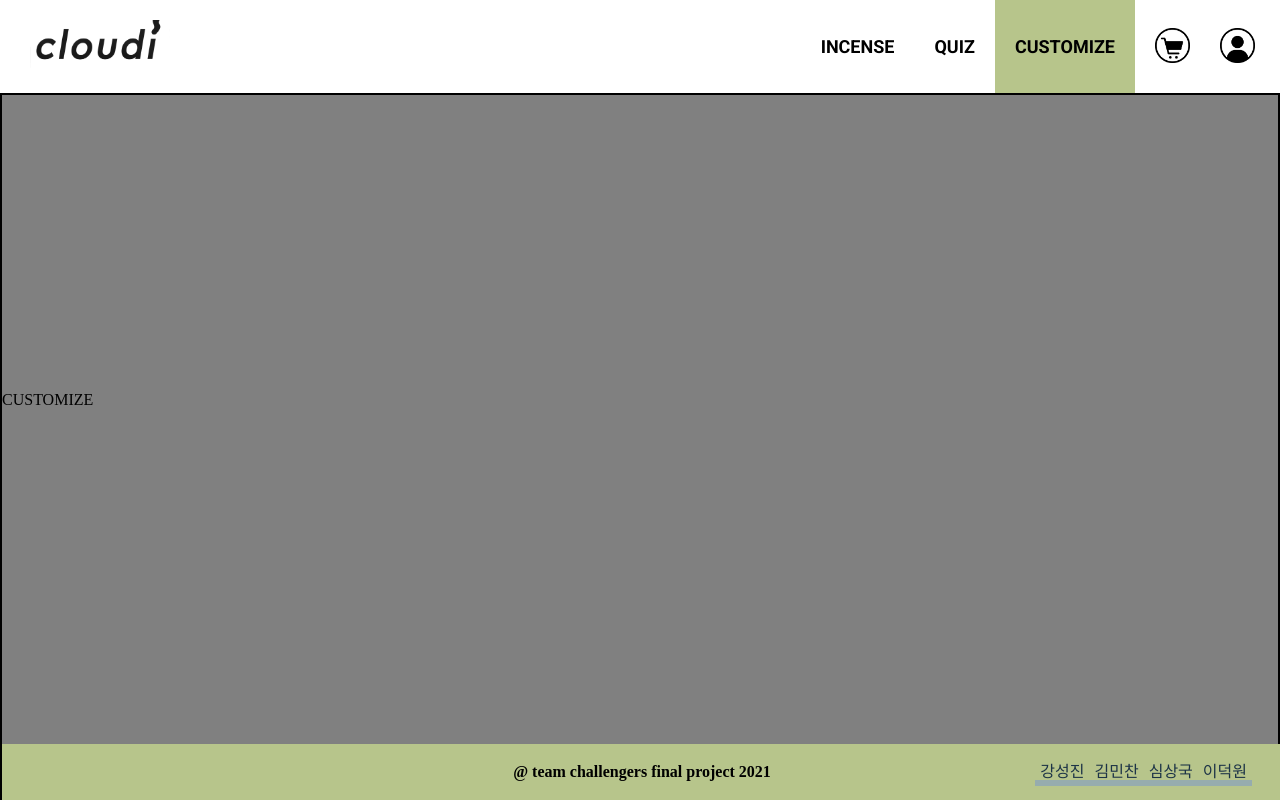
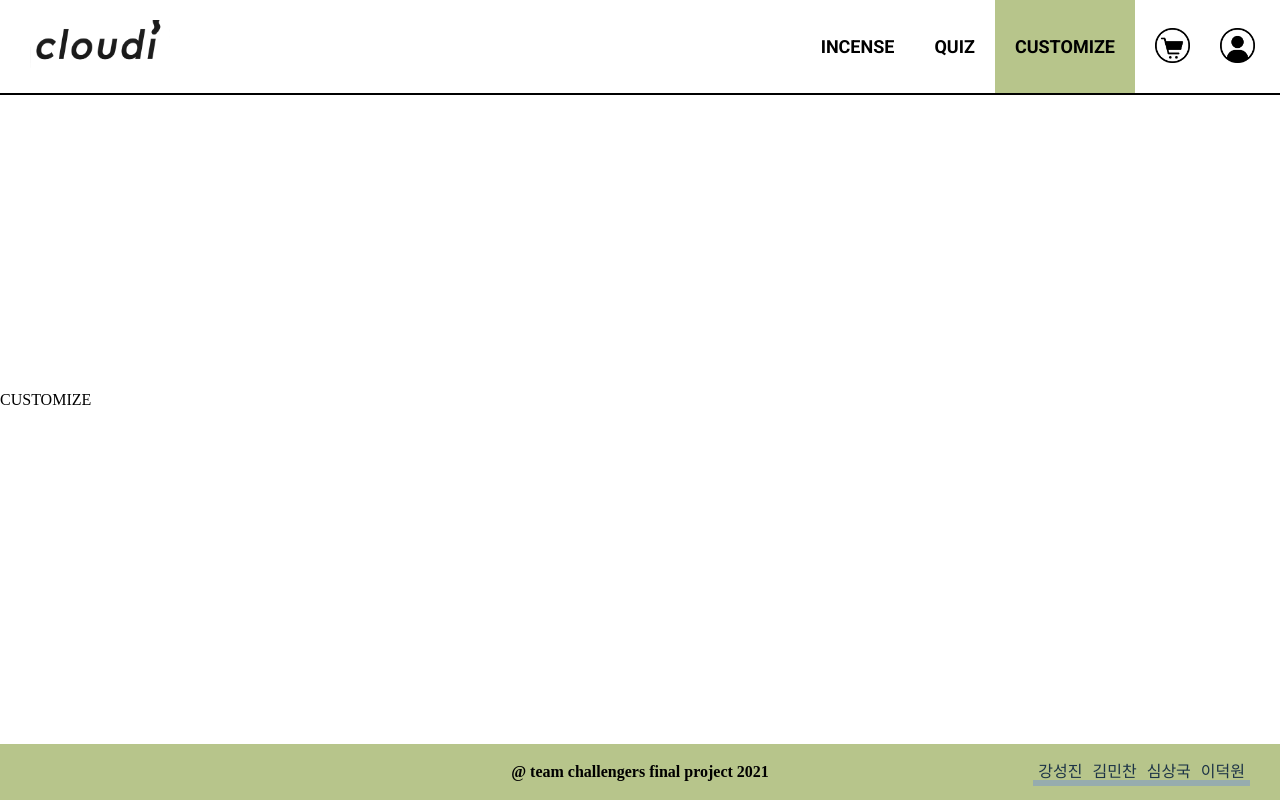
Before and after one commit to codestates/cloudi, a React (Create React App) app in the folder client/: page /customize in a window 1280 px wide. Built offline with nearby package versions, Linux system fonts and the light colour scheme; a web font is replaced by a local one.

Commit message:
merge feature1

```diff
--- a/client/src/pages/Costomize.js
+++ b/client/src/pages/Costomize.js
@@ -16,8 +16,8 @@ const StyledCustomizePage = styled.nav`
   height: 100vh;
   justify-content: space-between;
   align-items: center;
-  border: 2px solid;
-  background-color: grey;
+  /* border: 2px solid;
+  background-color: grey; */
   @media screen and (max-width: 1023px) {
 
   }
```
